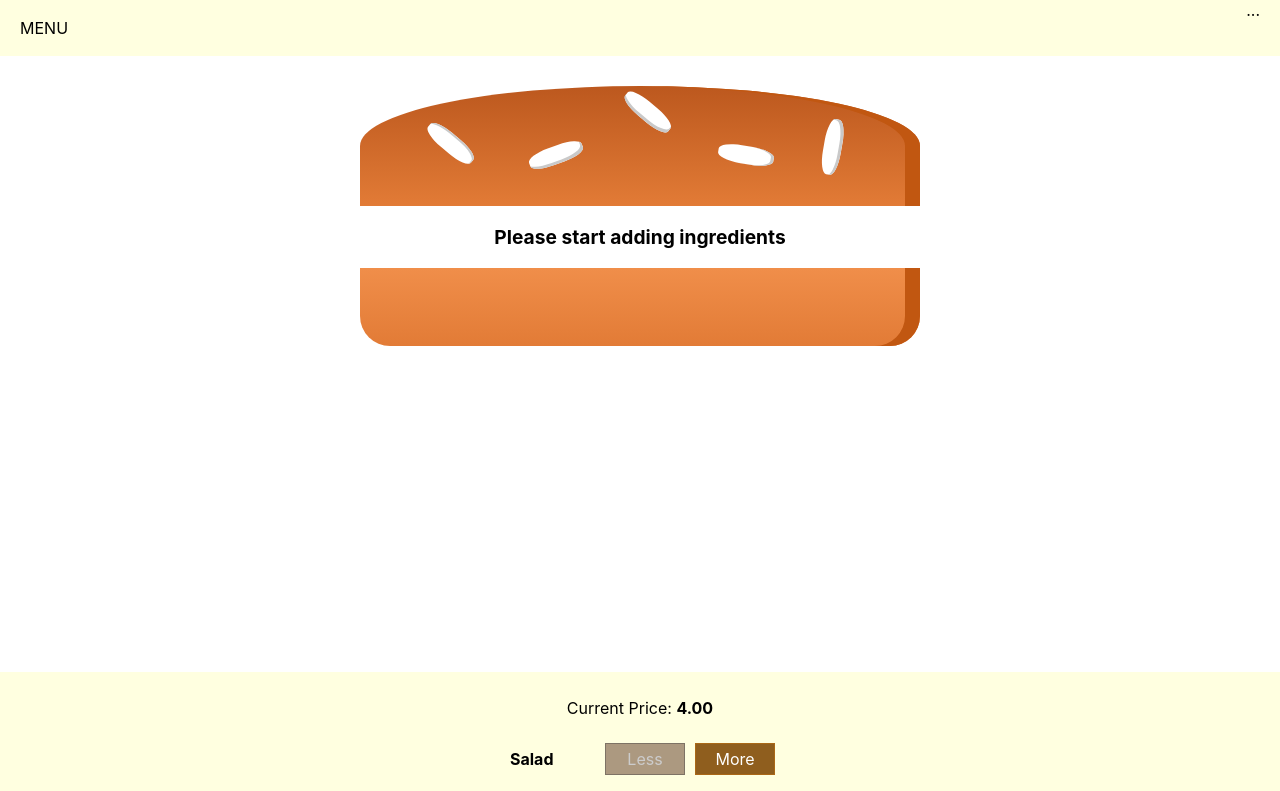
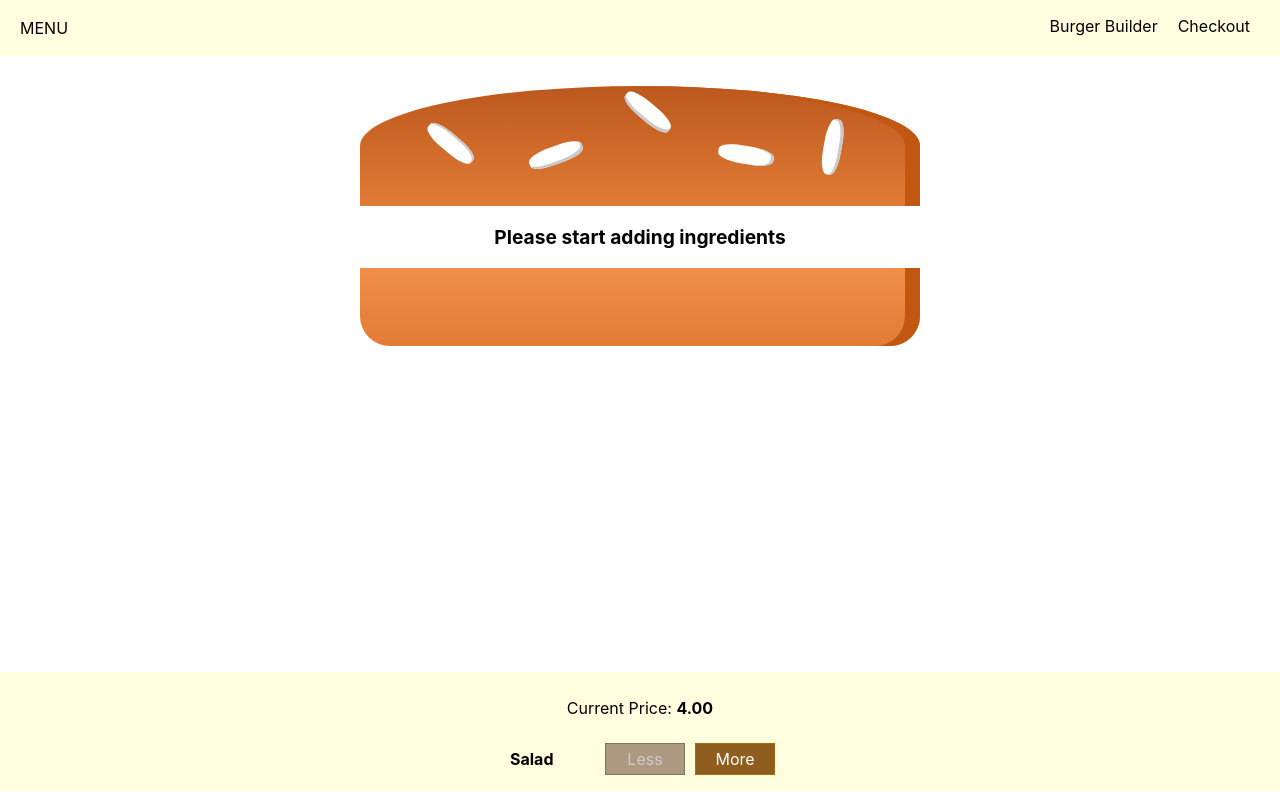
Before and after one commit to nl900/Burger-Builder, a React (Create React App) app: page / in a window 1280 px wide. Shown: the top 791 px of the page. Built offline with nearby package versions, Linux system fonts and the light colour scheme.

Commit message:
Reusable navigation

```diff
--- /dev/null
+++ b/src/components/Navigation/NavigationItems/NavigationItem/NavigationItem.js
@@ -0,0 +1,13 @@
+import React from 'react';
+
+import classes from './NavigationItem.module.css';
+
+const navigationItem = (props) => (
+    <li className={classes.NavigationItem}>
+        <a
+        href={props.link}
+        className={props.active ? classes.active : null}> {props.children}</a>
+        </li>
+);
+
+export default navigationItem;
--- /dev/null
+++ b/src/components/Navigation/NavigationItems/NavigationItem/NavigationItem.module.css
@@ -0,0 +1,25 @@
+.NavigationItem {
+    margin: 0;
+    box-sizing: border-box;
+    display: flex;
+    height: 100%;
+    align-items: center;
+}
+
+.NavigationItem a {
+    color: black;
+    text-decoration: none;
+    height: 100%;
+    padding: 16px 10px;
+    border-bottom: 4px solid transparent;
+    box-sizing: border-box;
+    display: block;
+}
+
+.NavigationItem a:hover,
+.NavigationItem a:active {
+    background-color: #8F5C2C;
+    border-bottom: 4px solid transparent;
+    box-sizing: border-box;
+    display: block;
+}
--- /dev/null
+++ b/src/components/Navigation/NavigationItems/NavigationItems.js
@@ -0,0 +1,11 @@
+import React from 'react';
+import classes from './NavigationItems.module.css';
+import NavigationItem from './NavigationItem/NavigationItem';
+const navigationItems = () => (
+    <ul className={classes.NavigationItems}>
+        <NavigationItem link="/" active>Burger Builder</NavigationItem>
+        <NavigationItem link="/" >Checkout</NavigationItem>
+    </ul>
+);
+
+export default navigationItems;
--- /dev/null
+++ b/src/components/Navigation/NavigationItems/NavigationItems.module.css
@@ -0,0 +1,9 @@
+.NavigationItems {
+    margin: 0;
+    padding: 0;
+    list-style: none;
+    display: flex;
+    align-items: center;
+    height: 100%;
+
+}
--- a/src/components/Navigation/Toolbar/Toolbar.js
+++ b/src/components/Navigation/Toolbar/Toolbar.js
@@ -1,13 +1,14 @@
 import React from 'react';
 import classes from './Toolbar.module.css';
 import Logo from '../../Logo/Logo';
+import NavigationItems from '..//NavigationItems/NavigationItems';
 
 const toolbar = (props) => (
     <header className={classes.Toolbar}>
         <div>MENU</div>
         {/* <Logo/> */}
         <nav>
-            ...
+           <NavigationItems/>
         </nav>
     </header>
 );
```
